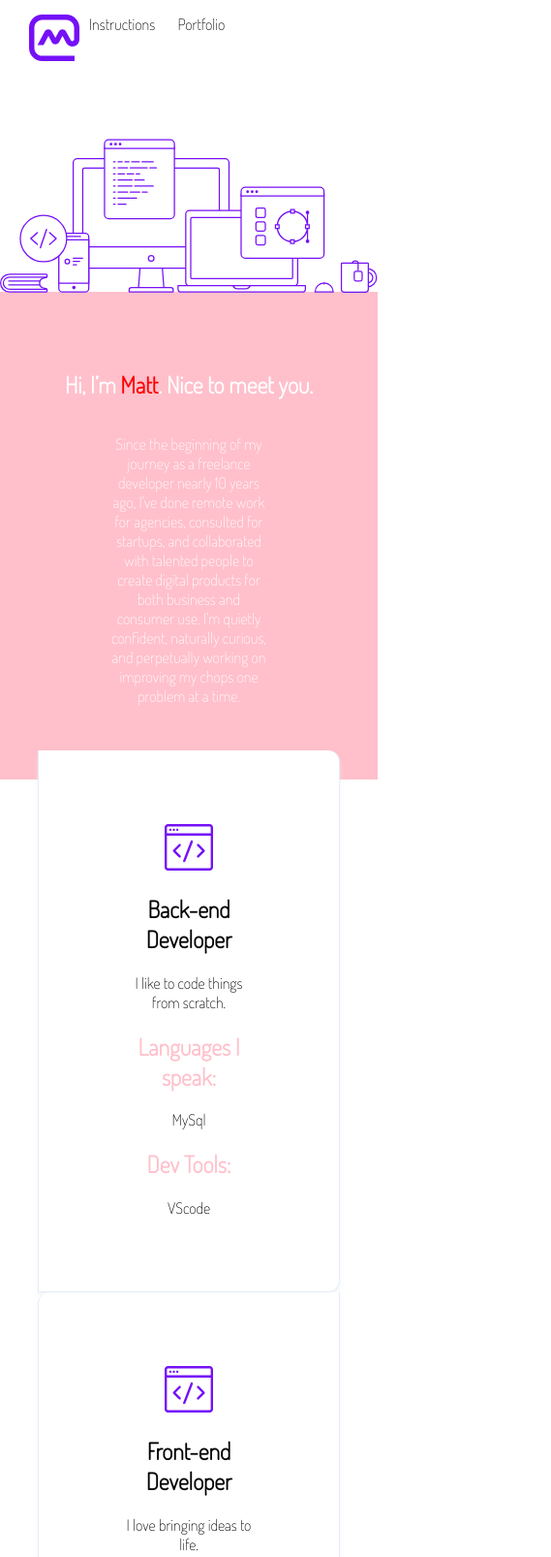
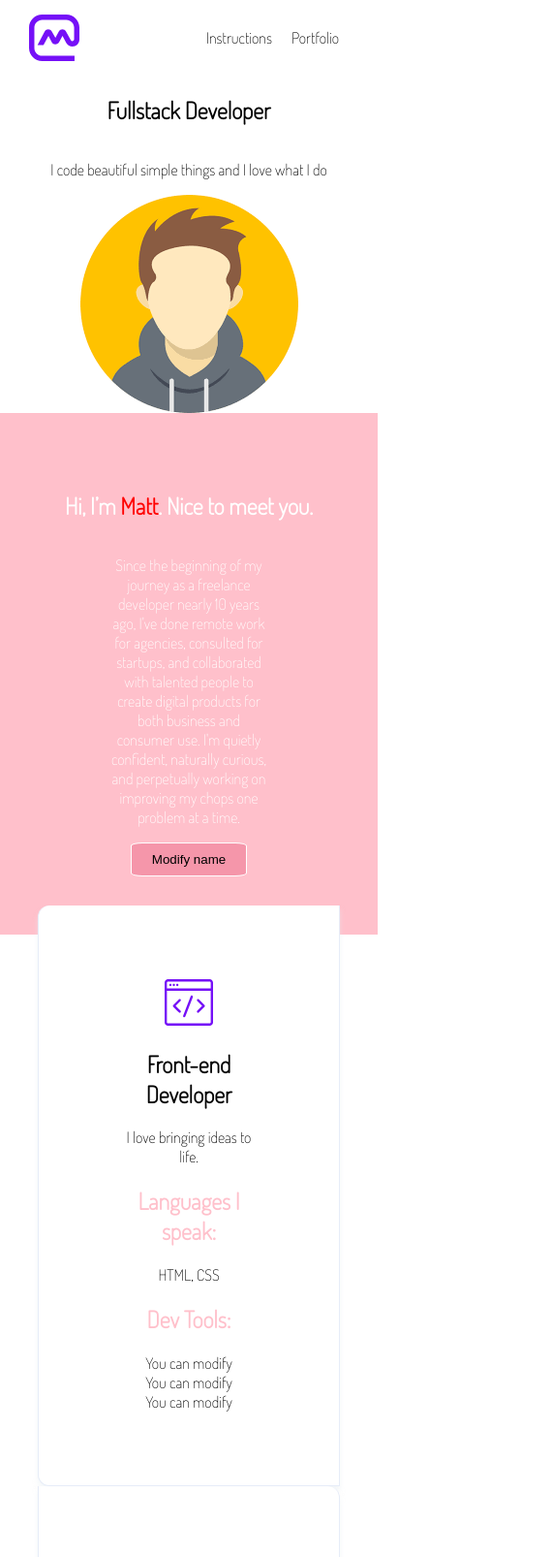
Before and after one commit to WildCodeSchool/wcs-cp1, a website: page site/portfolio.html in a window 390 px wide. Shown: the top 1606 px of the page at 97% size, 569 px wide, since content can reach past the window. Drawn offline with Linux system fonts and the light colour scheme.

Commit message:
Portfolio ok

```diff
--- a/site/css/main.css
+++ b/site/css/main.css
@@ -18,8 +18,60 @@ a {
   margin: 15px 30px;
 }
 
+.menu{
+  display: flex;
+  justify-content: flex-end;
+  width: 100%;
+  align-items: center;
+
+}
+.introduction {
+  display: flex;
+  flex-direction: column;
+  align-items: center;
+  justify-content: center;
+}
+
+.first-banner{
+  display: flex;
+  flex-direction: column;
+  align-items: center;
+
+}
+
+.skills {
+  display: flex;
+  justify-content: center;
+  flex-direction: row-reverse;
+}
+
 .logo {
   max-height: 3rem;
+}
+
+.projects{
+  text-align: center;
+}
+
+#btn {
+  cursor: pointer;
+  height: 35px;
+  background: rgb(245, 150, 170);
+  border: solid 1px white;
+  width: 120px;
+  border-radius: 10%;
+}
+
+.contents{
+  display: flex;
+  flex-direction: row;
+  align-items: center;
+  justify-content: center;
+  text-align: center;
+}
+
+.disabled{
+  opacity: 0.5;
 }
 
 #name {
@@ -33,3 +85,13 @@ a {
 button:focus {
   outline: none;
 }
+
+@media screen and (max-width: 700px) {
+  .desktop{
+    display: none;
+  }
+
+  .skills{
+    flex-direction: column-reverse;
+  }
+}
--- a/site/js/portfolio.js
+++ b/site/js/portfolio.js
@@ -0,0 +1,19 @@
+const avatar = document.querySelector('.avatar');
+const button = document.getElementById('btn');
+
+avatar.addEventListener('click', () => {
+
+    avatar.src = "https://encrypted-tbn0.gstatic.com/images?q=tbn:ANd9GcTTue0QzcbncaPSxMCpLhzOab4a1Sux6xXpow&usqp=CAU";
+})
+
+button.addEventListener('click', () => {
+
+    const name = document.getElementById('name');
+    const bgColor = document.querySelectorAll(".pink-bg");
+
+    let change = prompt(`Choose your name`);
+
+    name.innerHTML = change;
+    name.style.color = "#fff";
+
+})
--- a/site/portfolio.html
+++ b/site/portfolio.html
@@ -22,6 +22,11 @@
       <!-- First banner with title, description, avatar and image desktop -->
       <!-- You can use the avatar image on the folder image -->
       <section class="introduction">
+        <div class ="first-banner">
+          <h1>Fullstack Developer</h1>
+          <p>I code beautiful simple things and I love what I do</p>
+          <img class='avatar' src ='./image/avatar-bis.png' alt='avatar'>
+        </div>
         <figure class="desktop">
           <img src="image/desktop.svg" alt="desktop" />
         </figure>
@@ -32,6 +37,7 @@
         <div class="description pink-bg">
           <h2>Hi, I’m <span id="name">Matt</span>. Nice to meet you.</h2>
           <p>Since the beginning of my journey as a freelance developer nearly 10 years ago, I've done remote work for agencies, consulted for startups, and collaborated with talented people to create digital products for both business and consumer use. I'm quietly confident, naturally curious, and perpetually working on improving my chops one problem at a time.</p>
+          <button id="btn">Modify name</button>
         </div>
 
         <!-- Bloc of list of skill front end and back end -->
```
Also changed, not shown: algo/3/theaterSieges.js (+5 -2 lines).
